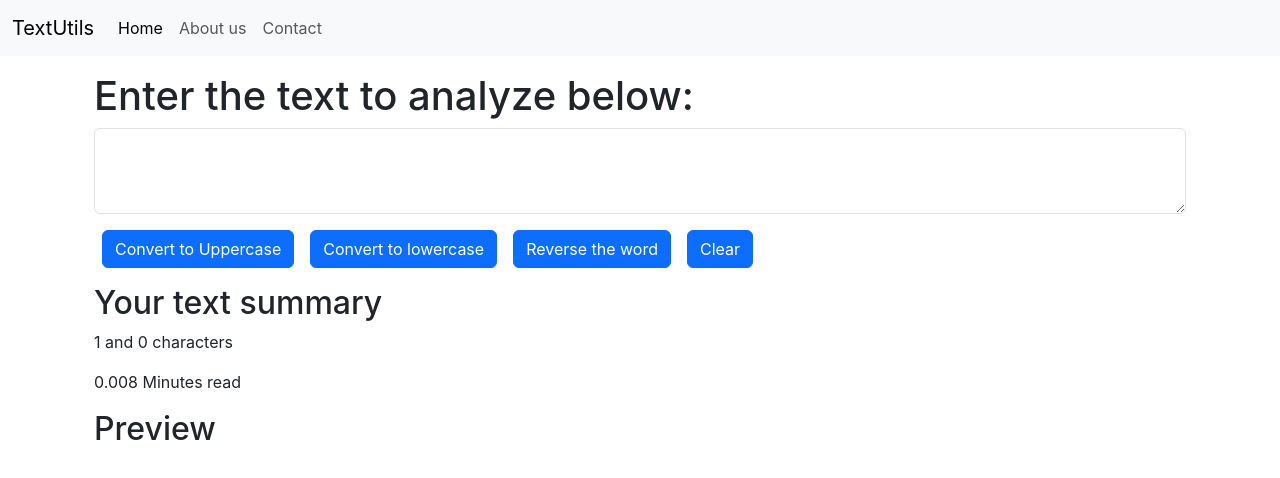
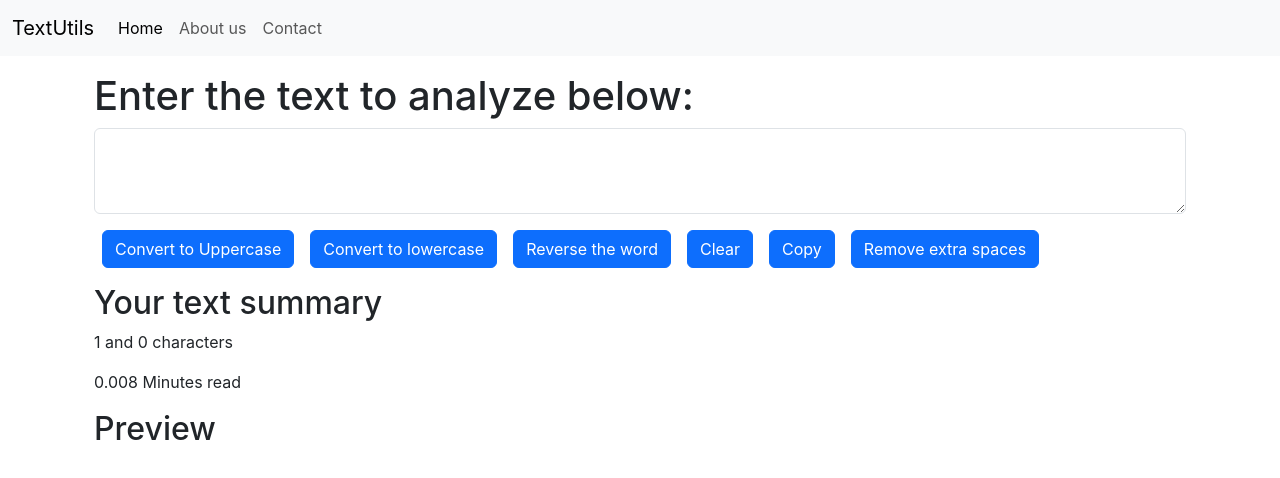
Before and after one commit to Kzsanjeet/s_challenges, a React (Create React App) app in the folder react/my-app/: page / in a window 1280 px wide. Shown: the top 478 px of the page. Built offline with nearby package versions, Linux system fonts and the light colour scheme.

Commit message:
added extra features to textUtils

```diff
--- a/react/my-app/src/App.js
+++ b/react/my-app/src/App.js
@@ -2,11 +2,22 @@ import './App.css';
 // import About from './components/About';
 import Navbar from './components/Navbar';
 import TextForm from './components/TextForm'
+import React, { useState } from 'react'
+
 
 function App() {
+  const [mode, setMode] = useState("light")
+
+  const toogleMode = () =>{
+    if(mode === "light"){
+      setMode("dark")
+    }else{
+      setMode("light")
+    }
+  }
   return (
     <>
-    <Navbar title = "TextUtils" aboutText = "About us"/>
+    <Navbar title = "TextUtils" aboutText = "About us" mode={mode} toogleMode={toogleMode}/>
     {/* <Navbar/> */}
     <div className="container my-3">
     <TextForm heading="Enter the text to analyze below: "/>
--- a/react/my-app/src/components/TextForm.js
+++ b/react/my-app/src/components/TextForm.js
@@ -25,6 +25,17 @@ export default function TextForm(props) {
         setText(clearText)
     }
 
+    const handleCopy = () =>{
+        const text = document.getElementById("myBox")
+        text.select()
+        navigator.clipboard.writeText(text.value)
+    }
+
+    const handleExtraSpaces = () =>{
+        let newText = text.split(/[ ]+/);
+        setText(newText.join(" "))
+     }
+
     const [text, setText] = useState("");
 
     return (
@@ -44,6 +55,8 @@ export default function TextForm(props) {
             <button className="btn btn-primary mx-2" onClick={handleDownClick}>Convert to lowercase</button>
             <button className="btn btn-primary mx-2" onClick={handleCapClick}>Reverse the word</button>
             <button className="btn btn-primary mx-2" onClick={handleClearClick}>Clear</button>
+            <button className="btn btn-primary mx-2" onClick={handleCopy}>Copy</button>
+            <button className="btn btn-primary mx-2" onClick={handleExtraSpaces}>Remove extra spaces</button>
 
         </div>
         <div className="container my-3">
```
